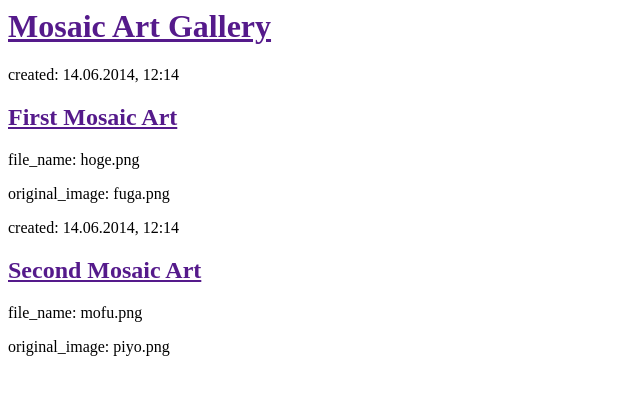
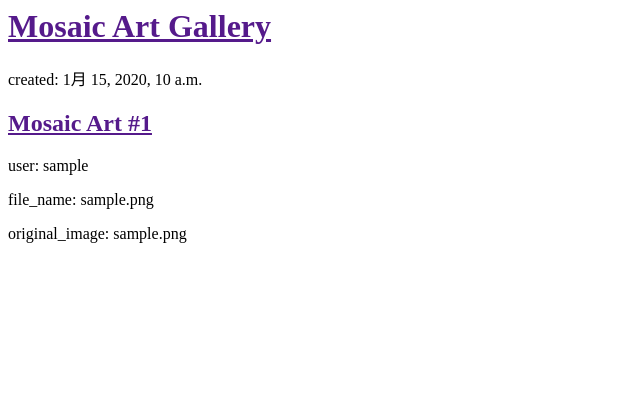
Before and after one commit to ftnext/mosaic-art-on-django, a Django app: page / in a window 1280 px wide. Shown: the top 395 px of the page, without its empty margins (0-640 px from the left). Run offline with Django 3.2, Linux system fonts and the light colour scheme; tables that the repository leaves empty hold one stand-in row (values such as "Sample post").

Commit message:
[feat] 動的なテンプレートに変更
* モザイクアートのレコードの各フィールドを表示するように変更
* 参考：https://djangogirlsjapan.gitbooks.io/workshop_tutorialjp/django_templates/

```diff
--- a/gallery/templates/gallery/art_list.html
+++ b/gallery/templates/gallery/art_list.html
@@ -7,18 +7,14 @@
             <h1><a href="">Mosaic Art Gallery</a></h1>
         </div>
 
-        <div>
-            <p>created: 14.06.2014, 12:14</p>
-            <h2><a href="">First Mosaic Art</a></h2>
-            <p>file_name: hoge.png</p>
-            <p>original_image: fuga.png</p>
-        </div>
-
-        <div>
-            <p>created: 14.06.2014, 12:14</p>
-            <h2><a href="">Second Mosaic Art</a></h2>
-            <p>file_name: mofu.png</p>
-            <p>original_image: piyo.png</p>
-        </div>
+        {% for mosaic_art in mosaic_arts %}
+            <div>
+                <p>created: {{ mosaic_art.created_date }}</p>
+                <h2><a href="">Mosaic Art #{{ mosaic_art.id }}</a></h2>
+                <p>user: {{ mosaic_art.user }}</p>
+                <p>file_name: {{ mosaic_art.file_name }}</p>
+                <p>original_image: {{ mosaic_art.original_image }}</p>
+            </div>
+        {% endfor %}
     </body>
 </html>
```
